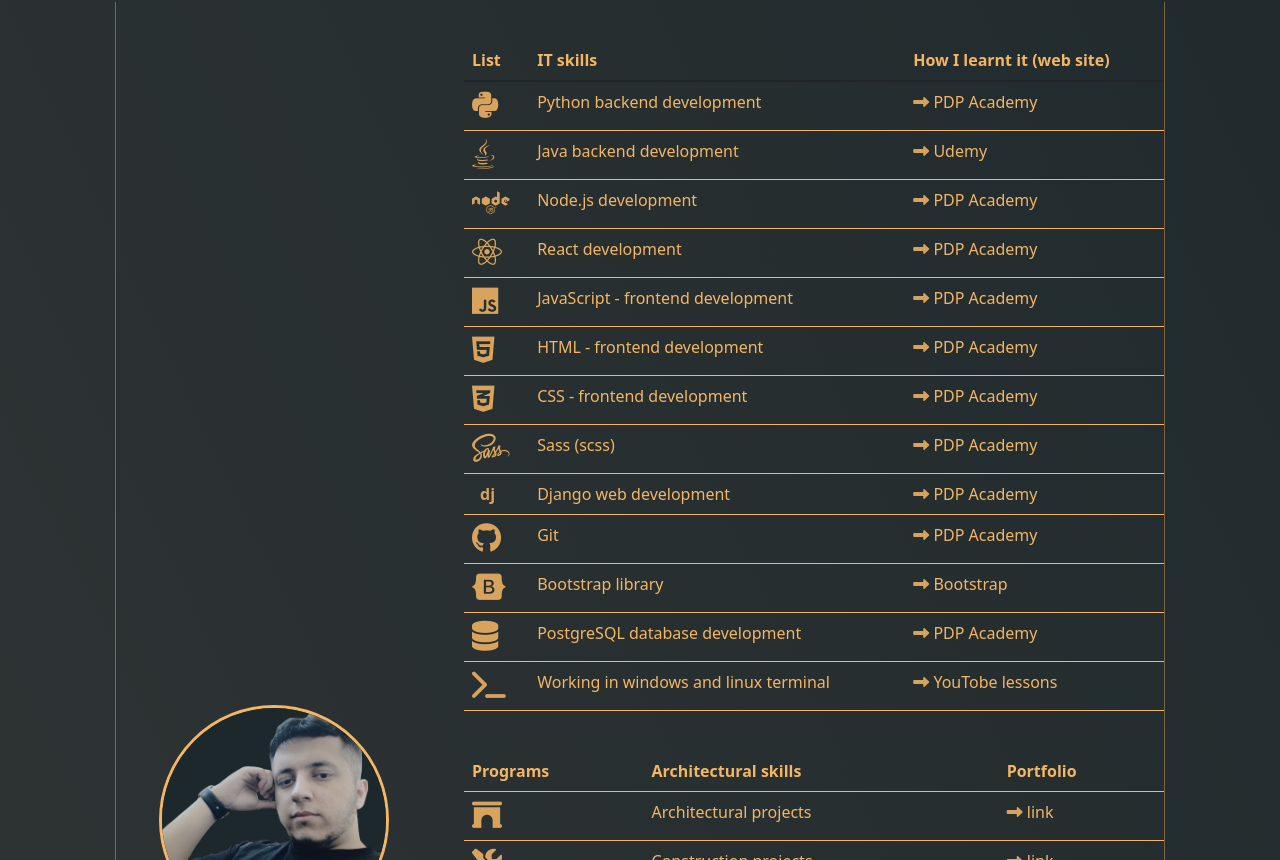
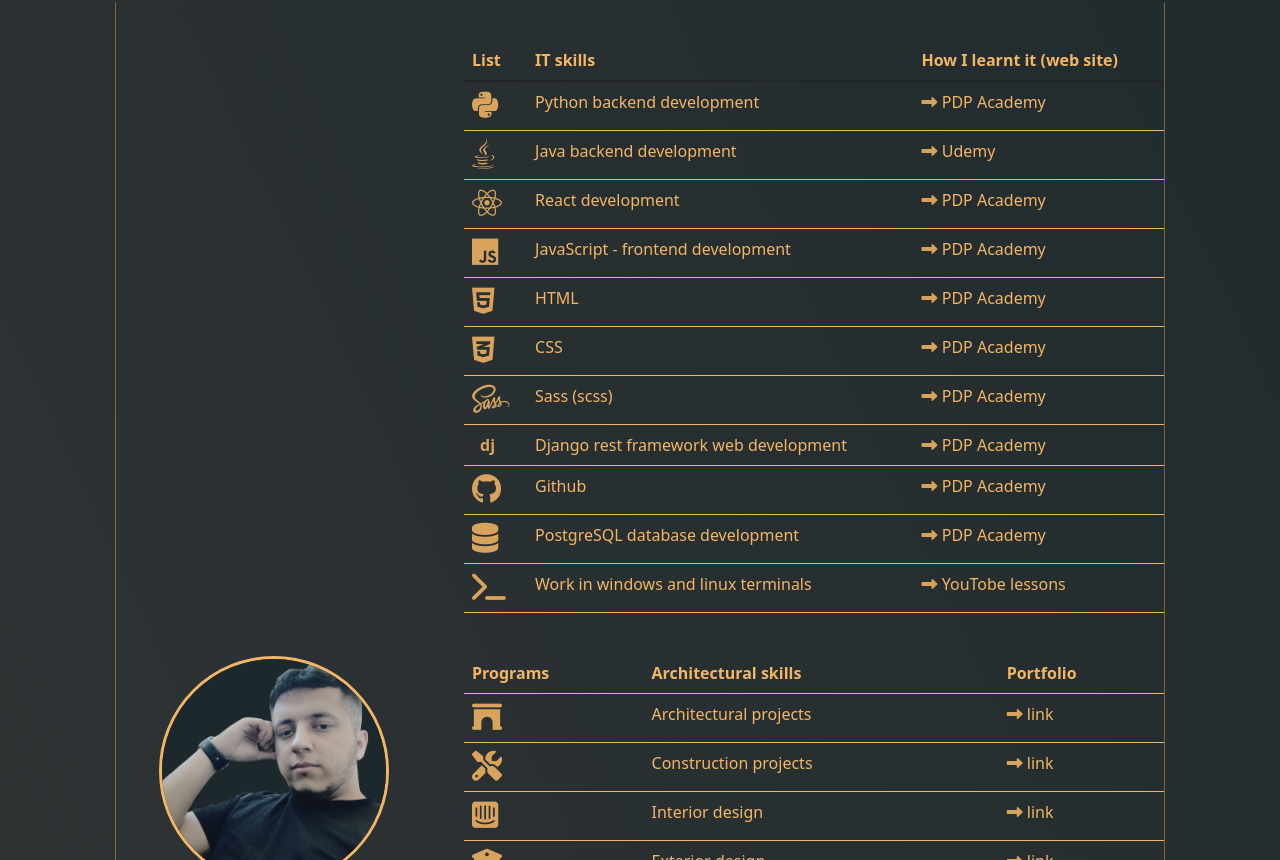
Before and after one commit to dilshod1405/dilshodblog, a React (Create React App) app: page /bio in a window 1280 px wide. Shown: the part 500-1360 px from the top of the page. Built offline with nearby package versions, Linux system fonts and the light colour scheme.

Commit message:
Update Biography.js

```diff
--- a/src/Components/Biography/Biography.js
+++ b/src/Components/Biography/Biography.js
@@ -91,11 +91,6 @@ export default class Biography extends Component {
                 <td><i class="fa-solid fa-right-long fa-fade"></i> <a href="https://www.udemy.com/">Udemy</a></td>
               </tr>
               <tr>
-                <th scope="row"><i class="fa-brands fa-node fa-fade"></i></th>
-                <td >Node.js development</td>
-                <td><i class="fa-solid fa-right-long fa-fade"></i> <a href="https://online.pdp.uz/">PDP Academy</a></td>
-              </tr>
-              <tr>
                 <th scope="row"><i class="fa-brands fa-react fa-fade"></i></th>
                 <td >React development</td>
                 <td><i class="fa-solid fa-right-long fa-fade"></i> <a href="https://online.pdp.uz/">PDP Academy</a></td>
@@ -107,12 +102,12 @@ export default class Biography extends Component {
               </tr>
               <tr>
                 <th scope="row"><i class="fa-brands fa-html5 fa-fade"></i></th>
-                <td >HTML - frontend development</td>
+                <td >HTML</td>
                 <td><i class="fa-solid fa-right-long fa-fade"></i> <a href="https://online.pdp.uz/">PDP Academy</a></td>
               </tr>
               <tr>
                 <th scope="row"><i class="fa-brands fa-css3-alt fa-fade"></i></th>
-                <td >CSS - frontend development</td>
+                <td >CSS</td>
                 <td><i class="fa-solid fa-right-long fa-fade"></i> <a href="https://online.pdp.uz/">PDP Academy</a></td>
               </tr>
               <tr>
@@ -122,18 +117,13 @@ export default class Biography extends Component {
               </tr>
               <tr>
                 <th scope="row" className='fa-fade px-3'>dj</th>
-                <td >Django web development</td>
+                <td >Django rest framework web development</td>
                 <td><i class="fa-solid fa-right-long fa-fade"></i> <a href="https://online.pdp.uz/">PDP Academy</a></td>
               </tr>
               <tr>
                 <th scope="row"><i class="fa-brands fa-github fa-fade"></i></th>
-                <td >Git</td>
+                <td >Github</td>
                 <td><i class="fa-solid fa-right-long fa-fade"></i> <a href="https://online.pdp.uz/">PDP Academy</a></td>
-              </tr>
-              <tr>
-                <th scope="row"><i class="fa-brands fa-bootstrap fa-fade"></i></th>
-                <td >Bootstrap library</td>
-                <td><i class="fa-solid fa-right-long fa-fade"></i> <a href="https://getbootstrap.com/">Bootstrap</a></td>
               </tr>
               <tr>
                 <th scope="row"><i class="fa-solid fa-database fa-fade"></i></th>
@@ -142,7 +132,7 @@ export default class Biography extends Component {
               </tr>
               <tr>
                 <th scope="row"><i class="fa-solid fa-terminal fa-fade"></i></th>
-                <td >Working in windows and linux terminal</td>
+                <td >Work in windows and linux terminals</td>
                 <td><i class="fa-solid fa-right-long fa-fade"></i> <a href="https://www.youtube.com/watch?v=Jfvg3CS1X3A">YouTobe lessons </a></td>
               </tr>
 
```
